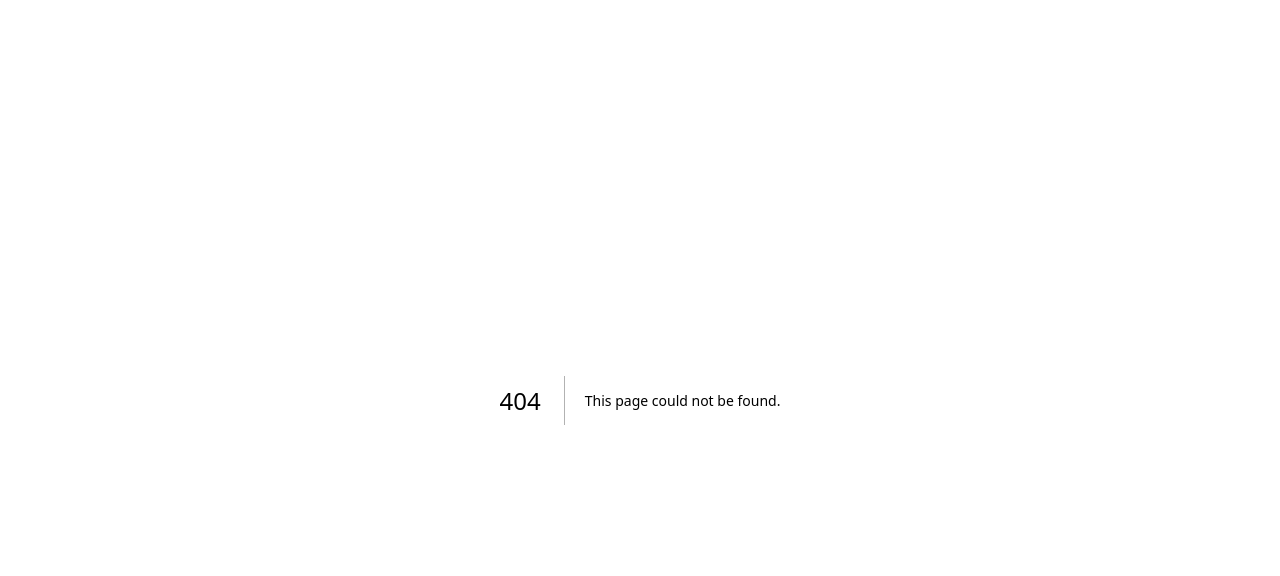
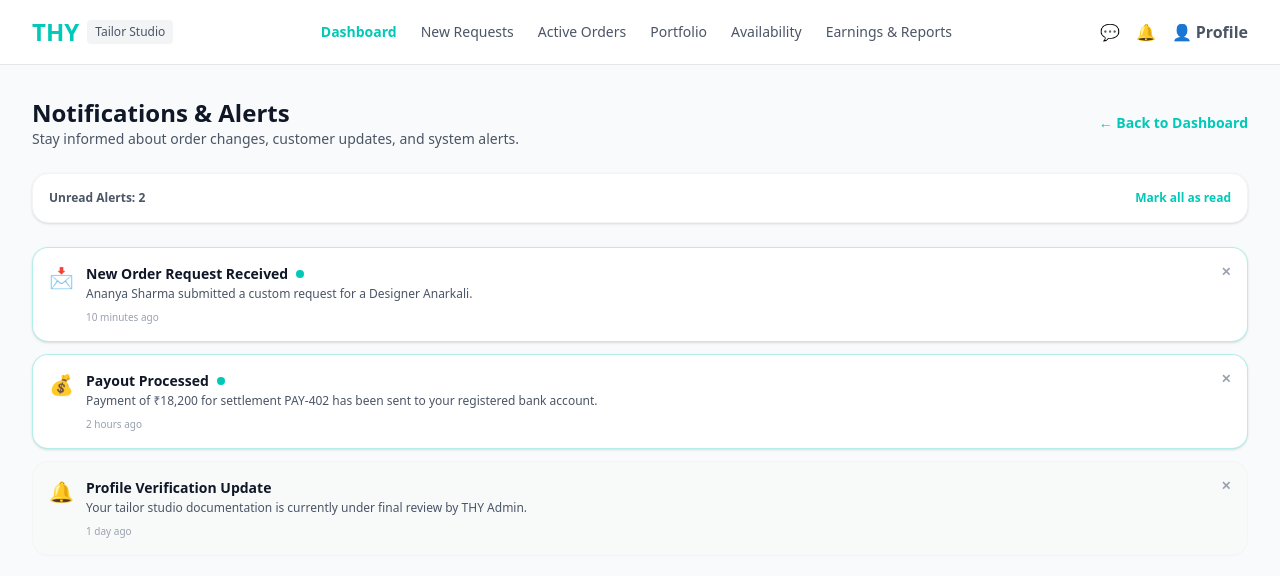
Before and after one commit to Sarvesh-Ragav/THY, a Next.js app: page /tailor-dashboard/notifications in a window 1280 px wide. Before the commit this address had no page. Shown: the top 576 px of the page. Built offline with nearby package versions, Linux system fonts and the light colour scheme.

Commit message:
Completed Tailor Dashboard architecture with Notifications sub-page

```diff
--- /dev/null
+++ b/src/app/tailor-dashboard/notifications/page.tsx
@@ -0,0 +1,119 @@
+'use client';
+
+import React, { useState } from 'react';
+import Link from 'next/link';
+
+const initialNotifications = [
+  {
+    id: 1,
+    type: 'request',
+    title: 'New Order Request Received',
+    description: 'Ananya Sharma submitted a custom request for a Designer Anarkali.',
+    time: '10 minutes ago',
+    unread: true,
+  },
+  {
+    id: 2,
+    type: 'payout',
+    title: 'Payout Processed',
+    description: 'Payment of ₹18,200 for settlement PAY-402 has been sent to your registered bank account.',
+    time: '2 hours ago',
+    unread: true,
+  },
+  {
+    id: 3,
+    type: 'system',
+    title: 'Profile Verification Update',
+    description: 'Your tailor studio documentation is currently under final review by THY Admin.',
+    time: '1 day ago',
+    unread: false,
+  },
+];
+
+export default function NotificationsPage() {
+  const [notifications, setNotifications] = useState(initialNotifications);
+
+  const markAllAsRead = () => {
+    setNotifications((prev) => prev.map((n) => ({ ...n, unread: false })));
+  };
+
+  const clearNotification = (id: number) => {
+    setNotifications((prev) => prev.filter((n) => n.id !== id));
+  };
+
+  return (
+    <div className="space-y-6">
+      {/* Header */}
+      <div className="flex items-center justify-between">
+        <div>
+          <h1 className="text-2xl font-bold text-gray-900">Notifications & Alerts</h1>
+          <p className="text-sm text-gray-600">Stay informed about order changes, customer updates, and system alerts.</p>
+        </div>
+        <Link
+          href="/tailor-dashboard"
+          className="text-sm font-semibold text-[#00c9b7] hover:underline"
+        >
+          ← Back to Dashboard
+        </Link>
+      </div>
+
+      {/* Action Bar */}
+      <div className="flex justify-between items-center bg-white p-4 rounded-2xl border border-gray-100 shadow-sm">
+        <span className="text-xs font-semibold text-gray-600">
+          Unread Alerts: {notifications.filter((n) => n.unread).length}
+        </span>
+        <button
+          onClick={markAllAsRead}
+          className="text-xs font-semibold text-[#00c9b7] hover:underline"
+        >
+          Mark all as read
+        </button>
+      </div>
+
+      {/* Notifications List */}
+      <div className="space-y-3">
+        {notifications.length > 0 ? (
+          notifications.map((item) => (
+            <div
+              key={item.id}
+              className={`p-4 rounded-2xl border transition-colors flex justify-between items-start gap-4 ${
+                item.unread
+                  ? 'bg-white border-[#00c9b7]/30 shadow-sm'
+                  : 'bg-gray-50/60 border-gray-100'
+              }`}
+            >
+              <div className="flex gap-3">
+                <div className="text-xl">
+                  {item.type === 'request' && '📩'}
+                  {item.type === 'payout' && '💰'}
+                  {item.type === 'system' && '🔔'}
+                </div>
+                <div>
+                  <div className="flex items-center gap-2">
+                    <h3 className="text-sm font-bold text-gray-900">{item.title}</h3>
+                    {item.unread && (
+                      <span className="w-2 h-2 rounded-full bg-[#00c9b7]"></span>
+                    )}
+                  </div>
+                  <p className="text-xs text-gray-600 mt-0.5">{item.description}</p>
+                  <span className="text-[10px] text-gray-400 mt-2 block">{item.time}</span>
+                </div>
+              </div>
+
+              <button
+                onClick={() => clearNotification(item.id)}
+                className="text-gray-400 hover:text-gray-600 text-xs font-bold"
+              >
+                ✕
+              </button>
+            </div>
+          ))
+        ) : (
+          <div className="bg-white p-8 rounded-2xl border border-gray-100 text-center text-xs text-gray-500">
+            No notifications available.
+          </div>
+        )}
+      </div>
+    </div>
+  );
+}
```
